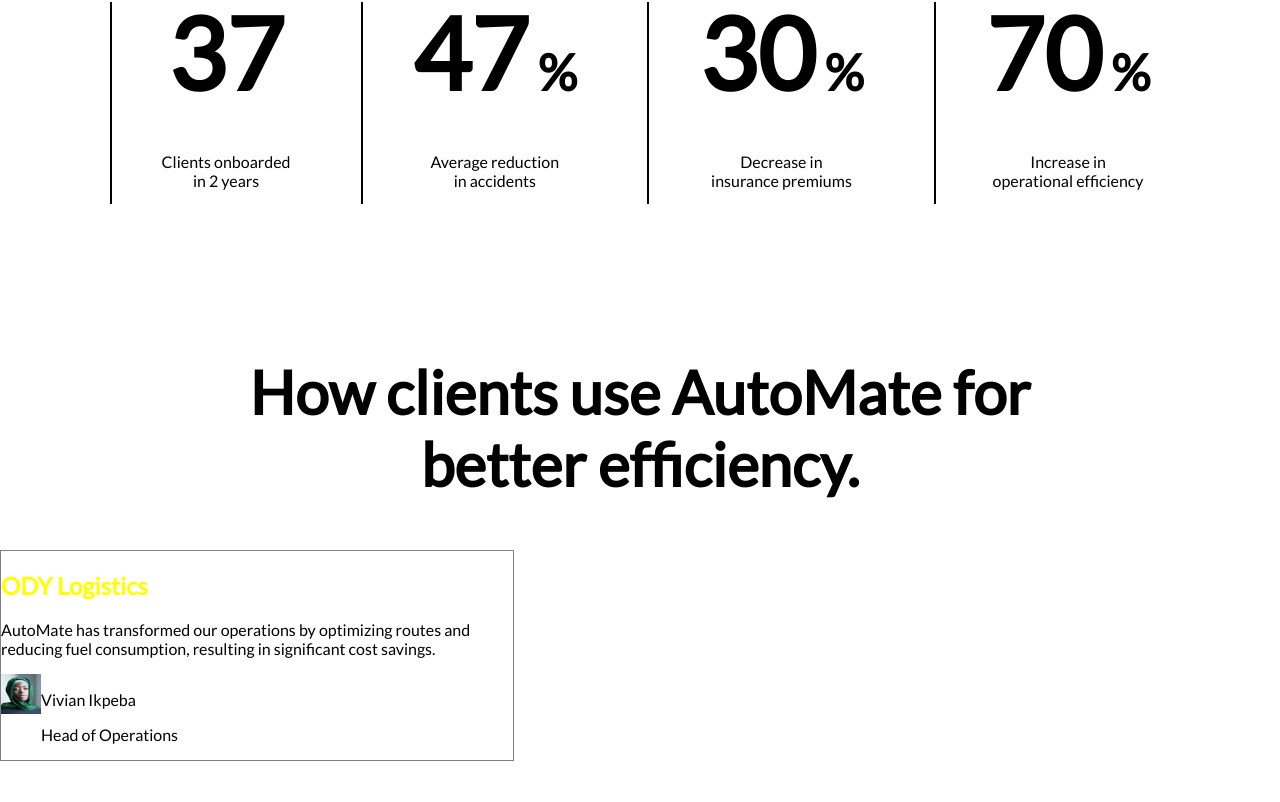
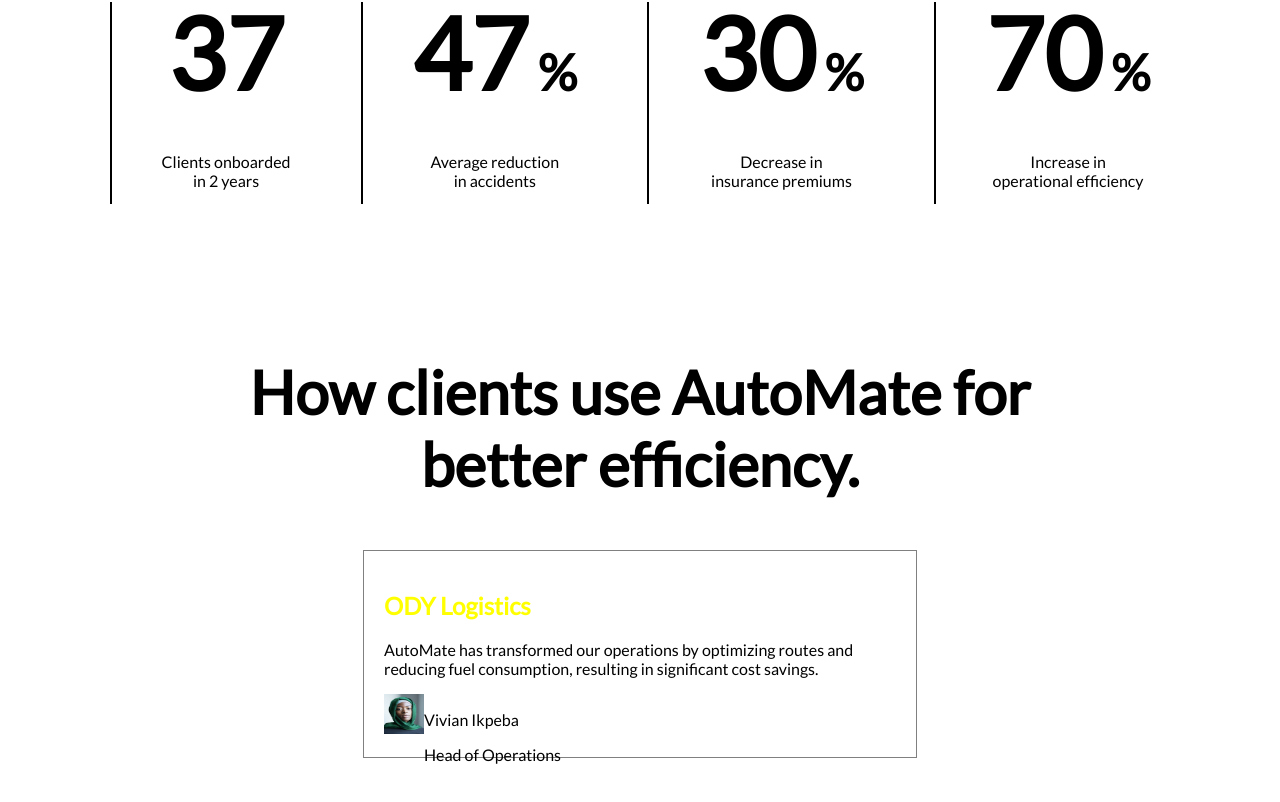
Before and after one commit to Blackie01/AutoMate, a React (Create React App) app: page / in a window 1280 px wide. Shown: the part 3567-4369 px from the top of the page. Built offline with nearby package versions, Linux system fonts and the light colour scheme; a web font is replaced by a local one.

Commit message:
continuation

```diff
--- a/package.json
+++ b/package.json
@@ -12,7 +12,7 @@
     "@testing-library/user-event": "^13.5.0",
     "react": "^18.2.0",
     "react-dom": "^18.2.0",
-    "react-scripts": "5.0.1",
+    "react-scripts": "^5.0.1",
     "styled-components": "^5.3.10",
     "web-vitals": "^2.1.4"
   },
--- a/src/components/testimonials.css
+++ b/src/components/testimonials.css
@@ -10,11 +10,14 @@
 .review-container {
     display: flex;
     gap: 30px;
+    justify-content: center;
 }
 
 .individual-container {
     width: 40%;
     border: 1px solid gray ;
+    padding: 20px;
+    height: max-content;
 }
 
 .company {
@@ -34,3 +37,7 @@
     height: 40px;
     width: 40px;
 }
+
+.user-info {
+    height: 40px;
+}
--- a/src/components/testimonials.js
+++ b/src/components/testimonials.js
@@ -82,7 +82,7 @@
                 <img src={user.userImage} />
             </div>
 
-            <div>
+            <div className="user-info">
                 <p>{user.name}</p>
                 <p>{user.position}</p>
             </div>
```
Also changed, not shown: 1 other file (tests, documents, lock files or other folders).
